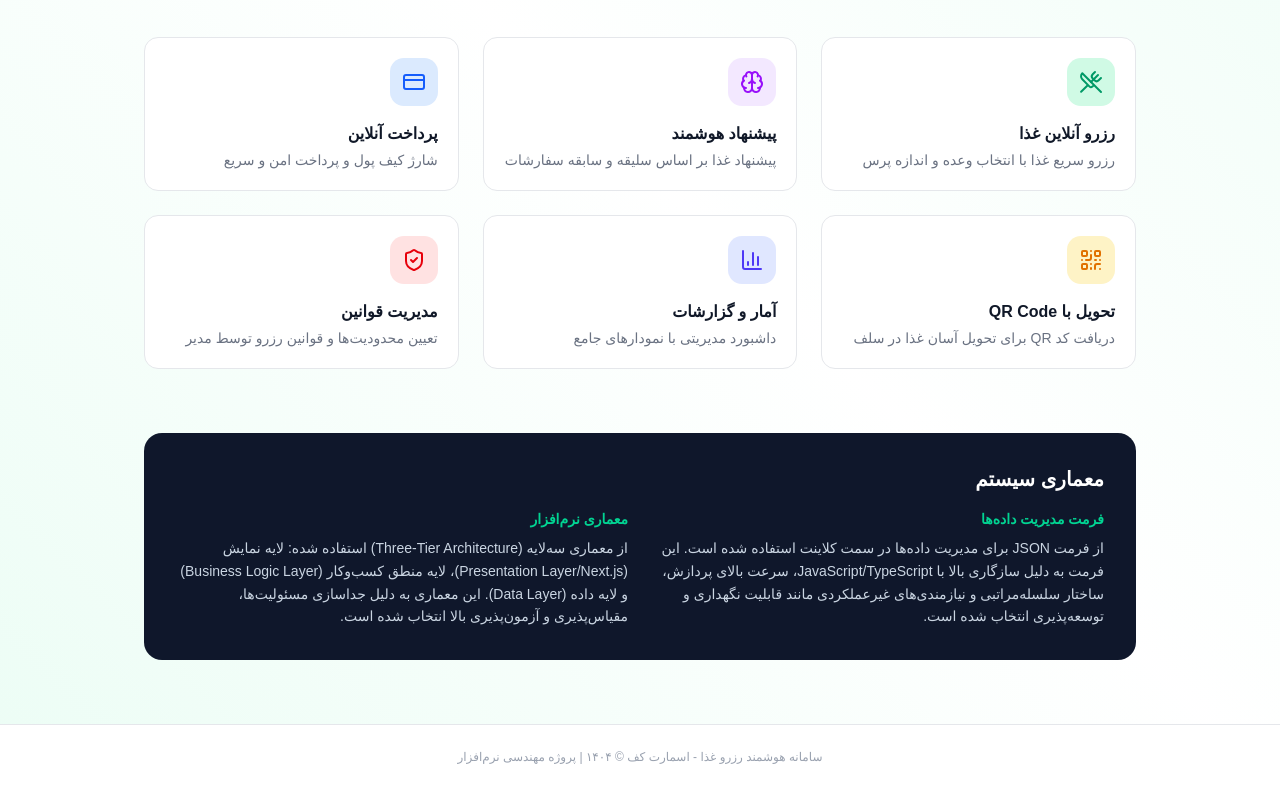
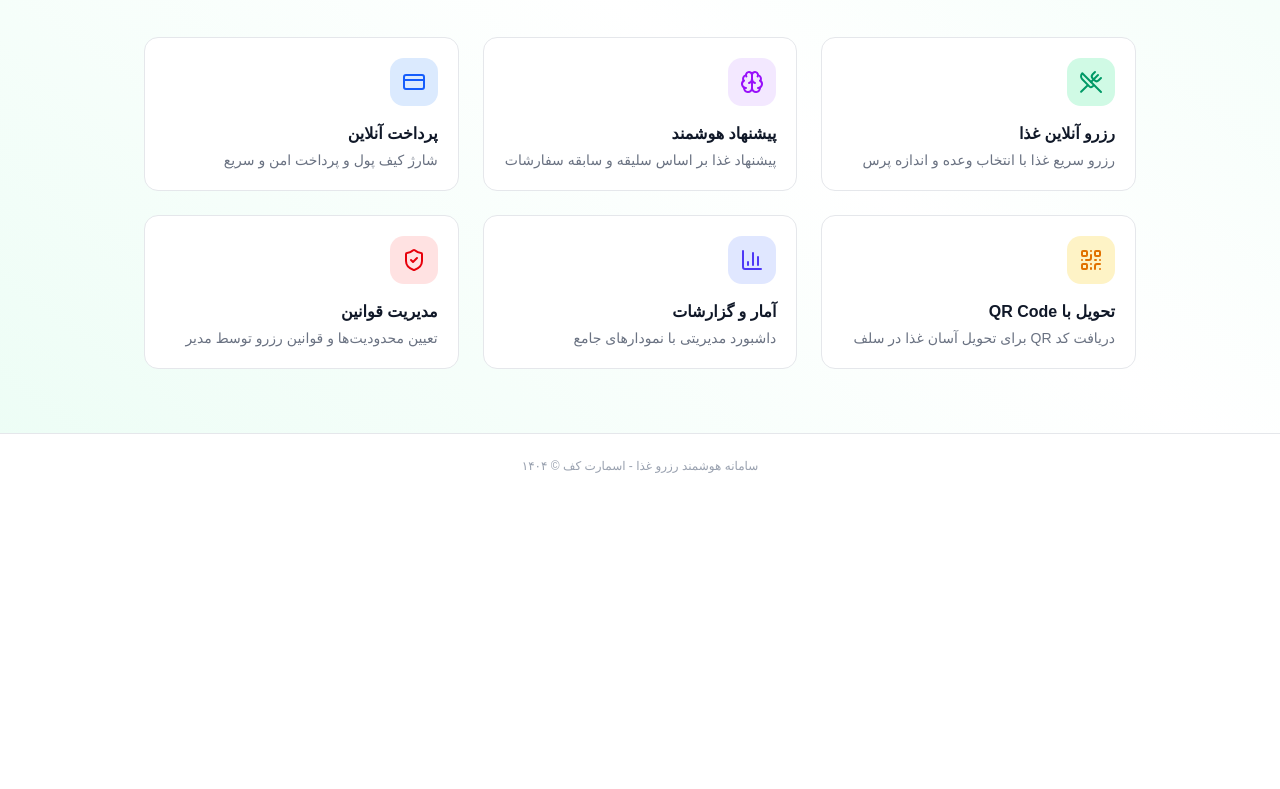
Before and after one commit to Mr-MRF-Dev/SmartCaf-Software-Engineering-I-Project, a Next.js app in the folder src/: page / in a window 1280 px wide. Shown: the part 461-1250 px from the top of the page. After the commit the page ends 959 px from the top, so only its background shows below. Built offline with nearby package versions, Linux system fonts and the light colour scheme; a small style sheet from the web is missing.

Commit message:
fix: remove architecture info section from homepage

```diff
--- a/src/src/app/page.tsx
+++ b/src/src/app/page.tsx
@@ -118,42 +118,10 @@ export default function Home() {
         </div>
       </section>
 
-      {/* Architecture Info */}
-      <section className="max-w-5xl mx-auto px-4 pb-16">
-        <div className="bg-slate-900 text-white rounded-2xl p-8">
-          <h2 className="text-xl font-bold mb-4">معماری سیستم</h2>
-          <div className="grid md:grid-cols-2 gap-6 text-sm">
-            <div>
-              <h3 className="font-semibold text-emerald-400 mb-2">
-                فرمت مدیریت داده‌ها
-              </h3>
-              <p className="text-slate-300 leading-relaxed">
-                از فرمت JSON برای مدیریت داده‌ها در سمت کلاینت استفاده شده است.
-                این فرمت به دلیل سازگاری بالا با JavaScript/TypeScript، سرعت
-                بالای پردازش، ساختار سلسله‌مراتبی و نیازمندی‌های غیرعملکردی
-                مانند قابلیت نگهداری و توسعه‌پذیری انتخاب شده است.
-              </p>
-            </div>
-            <div>
-              <h3 className="font-semibold text-emerald-400 mb-2">
-                معماری نرم‌افزار
-              </h3>
-              <p className="text-slate-300 leading-relaxed">
-                از معماری سه‌لایه (Three-Tier Architecture) استفاده شده: لایه
-                نمایش (Presentation Layer/Next.js)، لایه منطق کسب‌وکار (Business
-                Logic Layer) و لایه داده (Data Layer). این معماری به دلیل
-                جداسازی مسئولیت‌ها، مقیاس‌پذیری و آزمون‌پذیری بالا انتخاب شده
-                است.
-              </p>
-            </div>
-          </div>
-        </div>
-      </section>
-
       {/* Footer */}
       <footer className="bg-white dark:bg-gray-900 border-t border-gray-200 dark:border-gray-800 py-6">
         <p className="text-center text-xs text-gray-400">
-          سامانه هوشمند رزرو غذا - اسمارت کف © ۱۴۰۴ | پروژه مهندسی نرم‌افزار
+          سامانه هوشمند رزرو غذا - اسمارت کف © ۱۴۰۴
         </p>
       </footer>
     </div>
```
